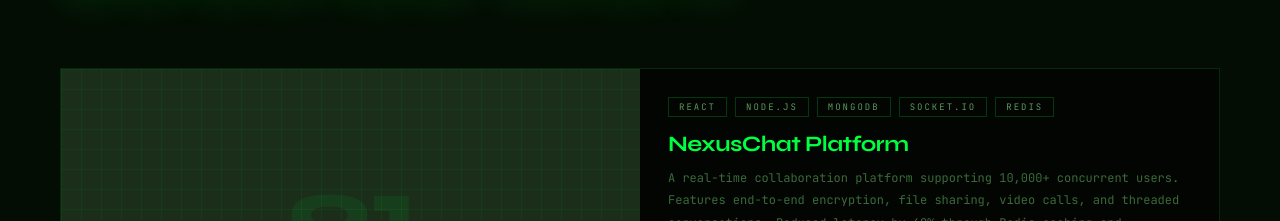
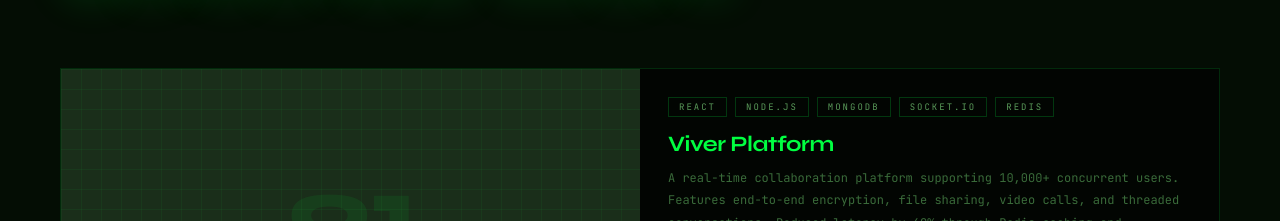
Before and after one commit to vivek2221/Portfolio, a plain HTML site: page index.html in a window 1280 px wide. Shown: the part 2541-2762 px from the top of the page. Drawn offline with Linux system fonts and the light colour scheme.

Commit message:
viver update

```diff
--- a/index.html
+++ b/index.html
@@ -234,7 +234,7 @@
             <span class="tag">Socket.io</span>
             <span class="tag">Redis</span>
           </div>
-          <div class="project-name">NexusChat Platform</div>
+          <div class="project-name">Viver Platform</div>
           <p class="project-desc">
             A real-time collaboration platform supporting 10,000+ concurrent users.
             Features end-to-end encryption, file sharing, video calls, and threaded conversations.
```
